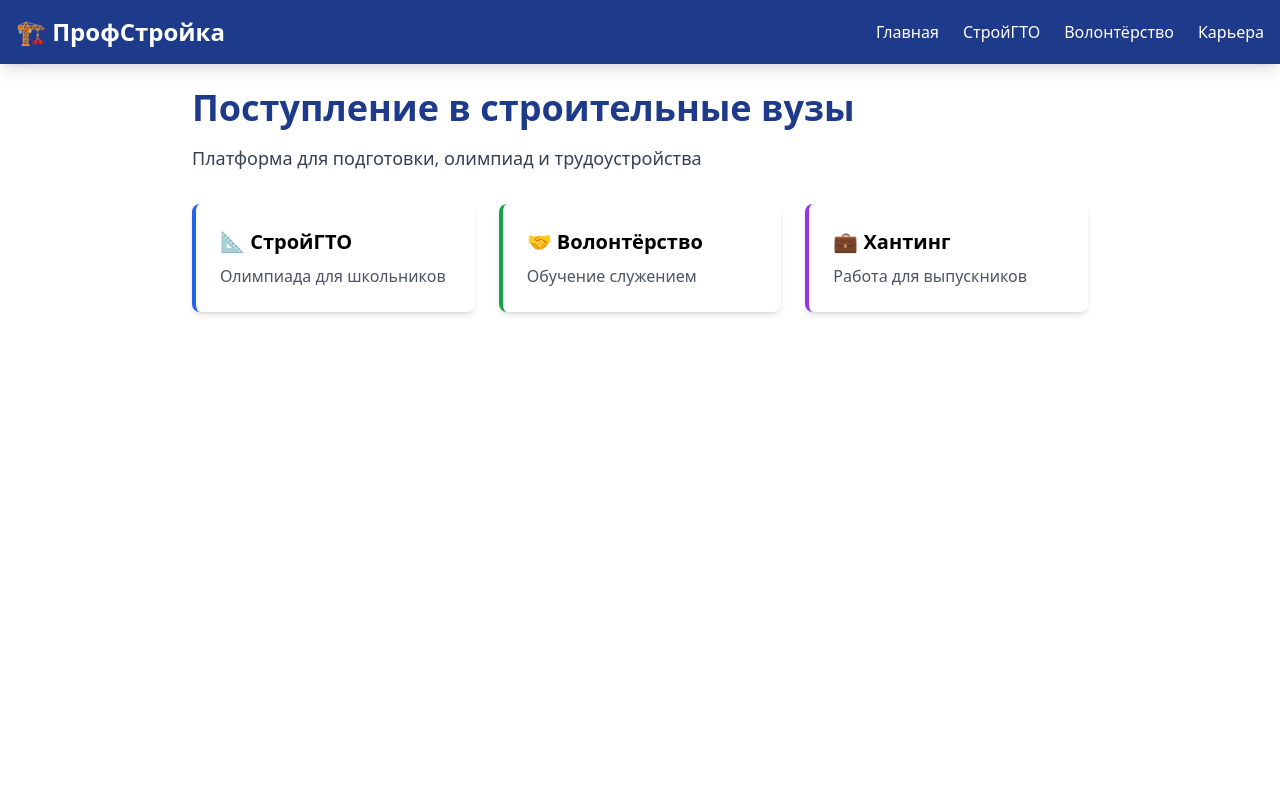
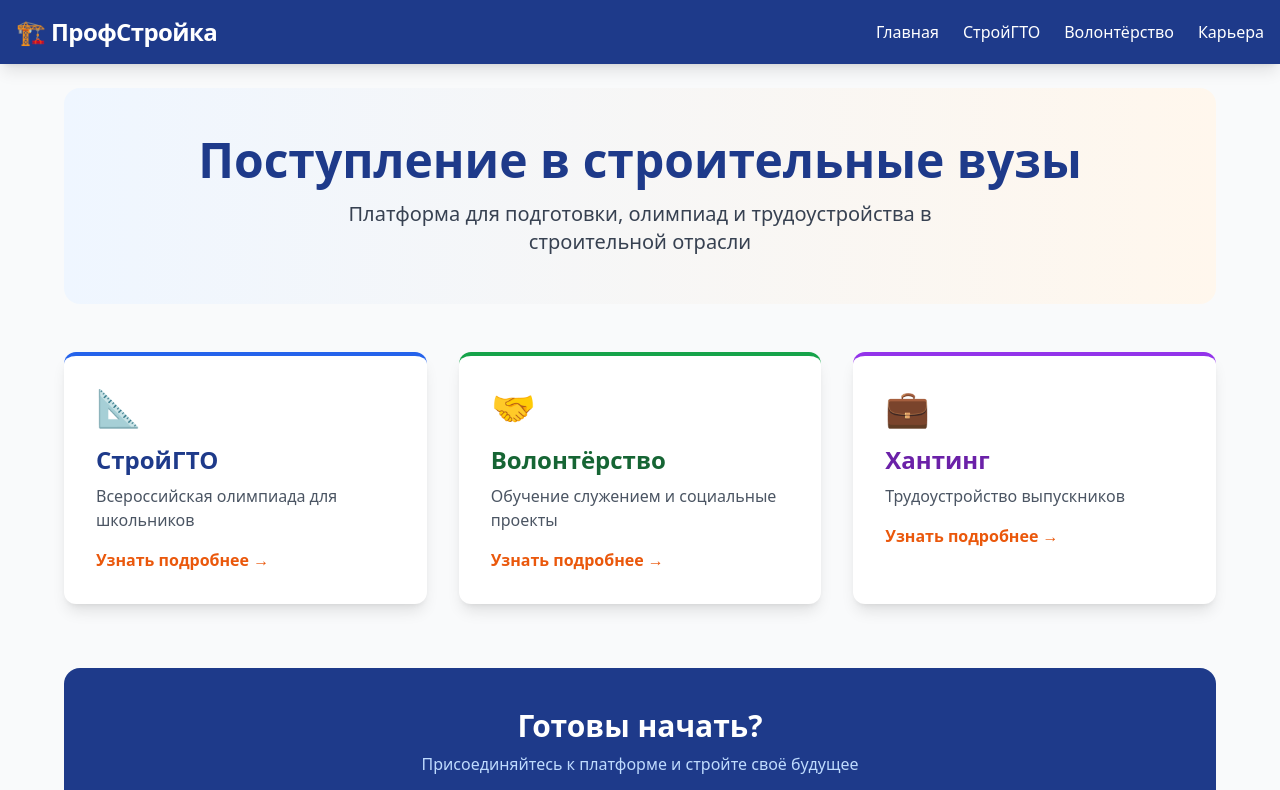
Before and after one commit to tehnadzorijs-stack/profstroika, a React (Vite) app in the folder frontend/: page / in a window 1280 px wide. Shown: the top 790 px of the page. Built offline with nearby package versions, Linux system fonts and the light colour scheme.

Commit message:
Update App.jsx

```diff
--- a/frontend/src/App.jsx
+++ b/frontend/src/App.jsx
@@ -1,55 +1,150 @@
 import { BrowserRouter, Routes, Route, Link } from 'react-router-dom';
 
+// ======== СТРАНИЦЫ ========
 function Home() {
   return (
-    <div className="max-w-4xl mx-auto">
-      <h1 className="text-4xl font-bold text-blue-900 mb-4">Поступление в строительные вузы</h1>
-      <p className="text-lg text-gray-700 mb-8">Платформа для подготовки, олимпиад и трудоустройства</p>
-      <div className="grid md:grid-cols-3 gap-6">
-        <div className="bg-white p-6 rounded-lg shadow-md border-l-4 border-blue-600">
-          <h3 className="font-bold text-xl mb-2">📐 СтройГТО</h3>
-          <p className="text-gray-600">Олимпиада для школьников</p>
+    <div className="max-w-6xl mx-auto">
+      {/* Герой-секция */}
+      <div className="text-center py-12 bg-gradient-to-r from-blue-50 to-orange-50 rounded-2xl mb-12">
+        <h1 className="text-5xl font-bold text-blue-900 mb-4">
+          Поступление в строительные вузы
+        </h1>
+        <p className="text-xl text-gray-700 max-w-2xl mx-auto">
+          Платформа для подготовки, олимпиад и трудоустройства в строительной отрасли
+        </p>
+      </div>
+
+      {/* Карточки модулей */}
+      <div className="grid md:grid-cols-3 gap-8">
+        <div className="bg-white p-8 rounded-xl shadow-lg hover:shadow-2xl transition-shadow duration-300 border-t-4 border-blue-600">
+          <div className="text-4xl mb-4">📐</div>
+          <h3 className="text-2xl font-bold text-blue-900 mb-2">СтройГТО</h3>
+          <p className="text-gray-600 mb-4">Всероссийская олимпиада для школьников</p>
+          <Link to="/olympiad" className="text-orange-600 font-semibold hover:text-orange-800">
+            Узнать подробнее →
+          </Link>
         </div>
-        <div className="bg-white p-6 rounded-lg shadow-md border-l-4 border-green-600">
-          <h3 className="font-bold text-xl mb-2">🤝 Волонтёрство</h3>
-          <p className="text-gray-600">Обучение служением</p>
+
+        <div className="bg-white p-8 rounded-xl shadow-lg hover:shadow-2xl transition-shadow duration-300 border-t-4 border-green-600">
+          <div className="text-4xl mb-4">🤝</div>
+          <h3 className="text-2xl font-bold text-green-800 mb-2">Волонтёрство</h3>
+          <p className="text-gray-600 mb-4">Обучение служением и социальные проекты</p>
+          <Link to="/volunteer" className="text-orange-600 font-semibold hover:text-orange-800">
+            Узнать подробнее →
+          </Link>
         </div>
-        <div className="bg-white p-6 rounded-lg shadow-md border-l-4 border-purple-600">
-          <h3 className="font-bold text-xl mb-2">💼 Хантинг</h3>
-          <p className="text-gray-600">Работа для выпускников</p>
+
+        <div className="bg-white p-8 rounded-xl shadow-lg hover:shadow-2xl transition-shadow duration-300 border-t-4 border-purple-600">
+          <div className="text-4xl mb-4">💼</div>
+          <h3 className="text-2xl font-bold text-purple-800 mb-2">Хантинг</h3>
+          <p className="text-gray-600 mb-4">Трудоустройство выпускников</p>
+          <Link to="/career" className="text-orange-600 font-semibold hover:text-orange-800">
+            Узнать подробнее →
+          </Link>
         </div>
+      </div>
+
+      {/* Блок-призыв */}
+      <div className="mt-16 bg-blue-900 text-white p-10 rounded-2xl text-center">
+        <h2 className="text-3xl font-bold mb-2">Готовы начать?</h2>
+        <p className="text-blue-200 mb-4">Присоединяйтесь к платформе и стройте своё будущее</p>
+        <button className="bg-orange-500 hover:bg-orange-600 text-white px-8 py-3 rounded-lg font-semibold transition-colors">
+          Зарегистрироваться
+        </button>
       </div>
     </div>
   );
 }
 
 function Olympiad() {
-  return <h2 className="text-3xl font-bold text-blue-900">🏆 Олимпиада «СтройГТО»</h2>;
+  return (
+    <div className="max-w-4xl mx-auto">
+      <h2 className="text-4xl font-bold text-blue-900 mb-6">🏆 Олимпиада «СтройГТО»</h2>
+      <div className="bg-white p-8 rounded-xl shadow-lg">
+        <p className="text-gray-700 text-lg mb-4">
+          Всероссийская мультипредметная олимпиада для школьников в области строительства.
+        </p>
+        <ul className="list-disc list-inside text-gray-600 space-y-2">
+          <li>Регистрация открыта до 1 марта</li>
+          <li>3 этапа: школьный, региональный, всероссийский</li>
+          <li>Победители получают дополнительные баллы к ЕГЭ</li>
+        </ul>
+      </div>
+    </div>
+  );
 }
 
 function Volunteer() {
-  return <h2 className="text-3xl font-bold text-green-700">🤝 Волонтёрский трек</h2>;
+  return (
+    <div className="max-w-4xl mx-auto">
+      <h2 className="text-4xl font-bold text-green-700 mb-6">🤝 Волонтёрский трек</h2>
+      <div className="bg-white p-8 rounded-xl shadow-lg">
+        <p className="text-gray-700 text-lg mb-4">
+          Программа «Обучение служением» — совмещайте учёбу и социально значимые проекты.
+        </p>
+        <ul className="list-disc list-inside text-gray-600 space-y-2">
+          <li>Участие в строительстве социальных объектов</li>
+          <li>Благоустройство городских пространств</li>
+          <li>Баллы в портфолио для поступления</li>
+        </ul>
+      </div>
+    </div>
+  );
 }
 
 function Career() {
-  return <h2 className="text-3xl font-bold text-purple-700">💼 Хантинг выпускников</h2>;
+  return (
+    <div className="max-w-4xl mx-auto">
+      <h2 className="text-4xl font-bold text-purple-700 mb-6">💼 Хантинг выпускников</h2>
+      <div className="bg-white p-8 rounded-xl shadow-lg">
+        <p className="text-gray-700 text-lg mb-4">
+          Платформа для трудоустройства студентов и выпускников строительных специальностей.
+        </p>
+        <ul className="list-disc list-inside text-gray-600 space-y-2">
+          <li>База вакансий от ведущих компаний отрасли</li>
+          <li>Стажировки и практика</li>
+          <li>Помощь в составлении резюме</li>
+        </ul>
+      </div>
+    </div>
+  );
 }
 
+// ======== ГЛАВНЫЙ КОМПОНЕНТ ========
 function App() {
   return (
     <BrowserRouter>
-      <nav className="bg-blue-900 text-white p-4 shadow-lg">
+      {/* НАВИГАЦИЯ */}
+      <nav className="bg-blue-900 text-white p-4 shadow-lg sticky top-0 z-10">
         <div className="container mx-auto flex justify-between items-center">
-          <h1 className="text-2xl font-bold">🏗️ ПрофСтройка</h1>
+          <h1 className="text-2xl font-bold tracking-tight">🏗️ ПрофСтройка</h1>
           <ul className="flex space-x-6">
-            <li><Link to="/" className="hover:text-blue-200">Главная</Link></li>
-            <li><Link to="/olympiad" className="hover:text-blue-200">СтройГТО</Link></li>
-            <li><Link to="/volunteer" className="hover:text-blue-200">Волонтёрство</Link></li>
-            <li><Link to="/career" className="hover:text-blue-200">Карьера</Link></li>
+            <li>
+              <Link to="/" className="hover:text-orange-300 transition-colors duration-200">
+                Главная
+              </Link>
+            </li>
+            <li>
+              <Link to="/olympiad" className="hover:text-orange-300 transition-colors duration-200">
+                СтройГТО
+              </Link>
+            </li>
+            <li>
+              <Link to="/volunteer" className="hover:text-orange-300 transition-colors duration-200">
+                Волонтёрство
+              </Link>
+            </li>
+            <li>
+              <Link to="/career" className="hover:text-orange-300 transition-colors duration-200">
+                Карьера
+              </Link>
+            </li>
           </ul>
         </div>
       </nav>
-      <main className="container mx-auto p-6 min-h-screen">
+
+      {/* ОСНОВНОЙ КОНТЕНТ */}
+      <main className="container mx-auto p-6 min-h-screen bg-gray-50">
         <Routes>
           <Route path="/" element={<Home />} />
           <Route path="/olympiad" element={<Olympiad />} />
@@ -57,6 +152,11 @@ function App() {
           <Route path="/career" element={<Career />} />
         </Routes>
       </main>
+
+      {/* ПОДВАЛ */}
+      <footer className="bg-blue-900 text-white text-center p-6">
+        <p>© 2026 ПрофСтройка — платформа для поступления в строительные вузы</p>
+      </footer>
     </BrowserRouter>
   );
 }
```
